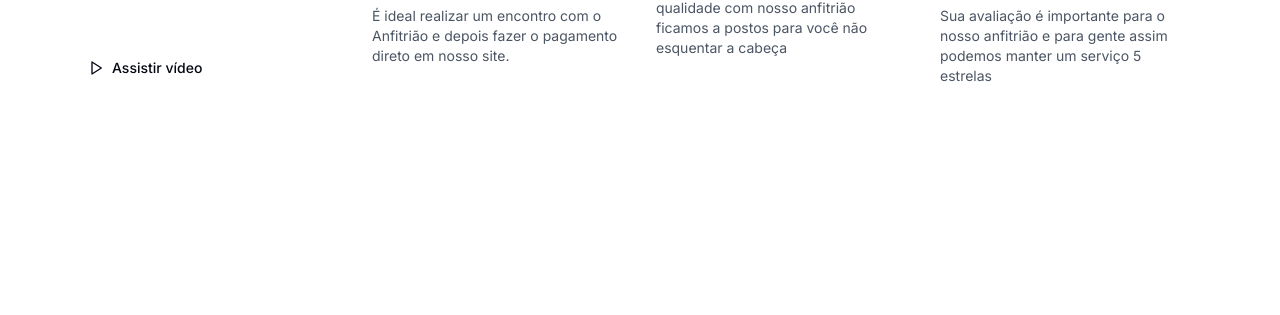
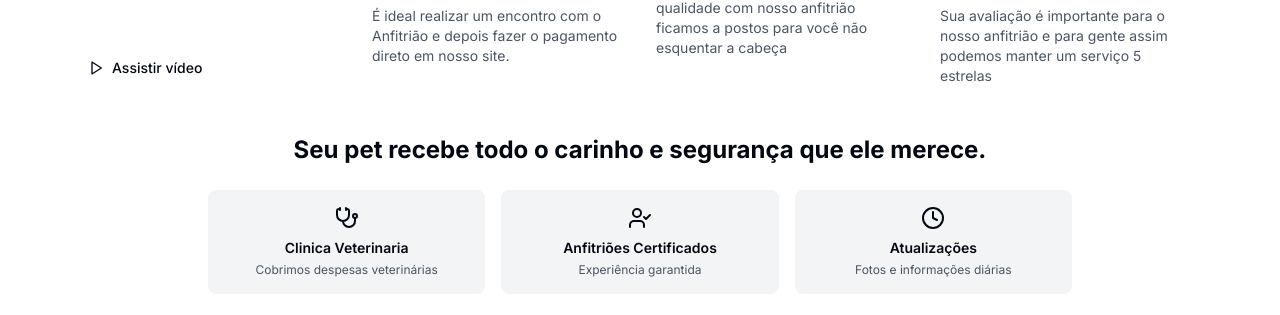
Before and after one commit to co-finampy/pethost-web, a Next.js app: page / in a window 1280 px wide. Shown: the part 604-919 px from the top of the page. Before the commit the page ends 800 px from the top, so only its background shows below. Built offline with nearby package versions, Linux system fonts and the light colour scheme.

Commit message:
Criação do componente beneficios

```diff
--- /dev/null
+++ b/src/app/(landing-page)/components/Beneficios.tsx
@@ -0,0 +1,36 @@
+import { Stethoscope, UserCheck, Clock } from "lucide-react"
+
+export default function Component() {
+  return (
+    <div className="max-w-4xl mx-auto px-4 py-6">
+      <h1 className="text-2xl font-bold text-center mb-6">
+        Seu pet recebe todo o carinho e segurança que ele merece.
+      </h1>
+      <div className="flex flex-col sm:flex-row gap-4 justify-center">
+        {[
+          {
+            icon: <Stethoscope className="w-6 h-6" />,
+            title: "Clinica Veterinaria",
+            description: "Cobrimos despesas veterinárias"
+          },
+          {
+            icon: <UserCheck className="w-6 h-6" />,
+            title: "Anfitriões Certificados",
+            description: "Experiência garantida"
+          },
+          {
+            icon: <Clock className="w-6 h-6" />,
+            title: "Atualizações",
+            description: "Fotos e informações diárias"
+          }
+        ].map((item, index) => (
+          <div key={index} className="bg-gray-100 p-4 rounded-lg flex-1 flex flex-col items-center text-center">
+            {item.icon}
+            <h2 className="text-sm font-semibold mt-2">{item.title}</h2>
+            <p className="text-xs text-gray-600 mt-1">{item.description}</p>
+          </div>
+        ))}
+      </div>
+    </div>
+  )
+}
--- a/src/app/(landing-page)/page.tsx
+++ b/src/app/(landing-page)/page.tsx
@@ -1,3 +1,4 @@
+import Beneficios from "./components/Beneficios";
 import { CarouselDemo } from "./components/Carrousel";
 import ComoFunciona from "./components/Comofunciona";
 import { Navbar } from "./components/Navbar";
@@ -9,6 +10,7 @@ export default function Home() {
     <Navbar />
     <CarouselDemo />
     <ComoFunciona />
+    <Beneficios/>
     </>
   );
 }
```
